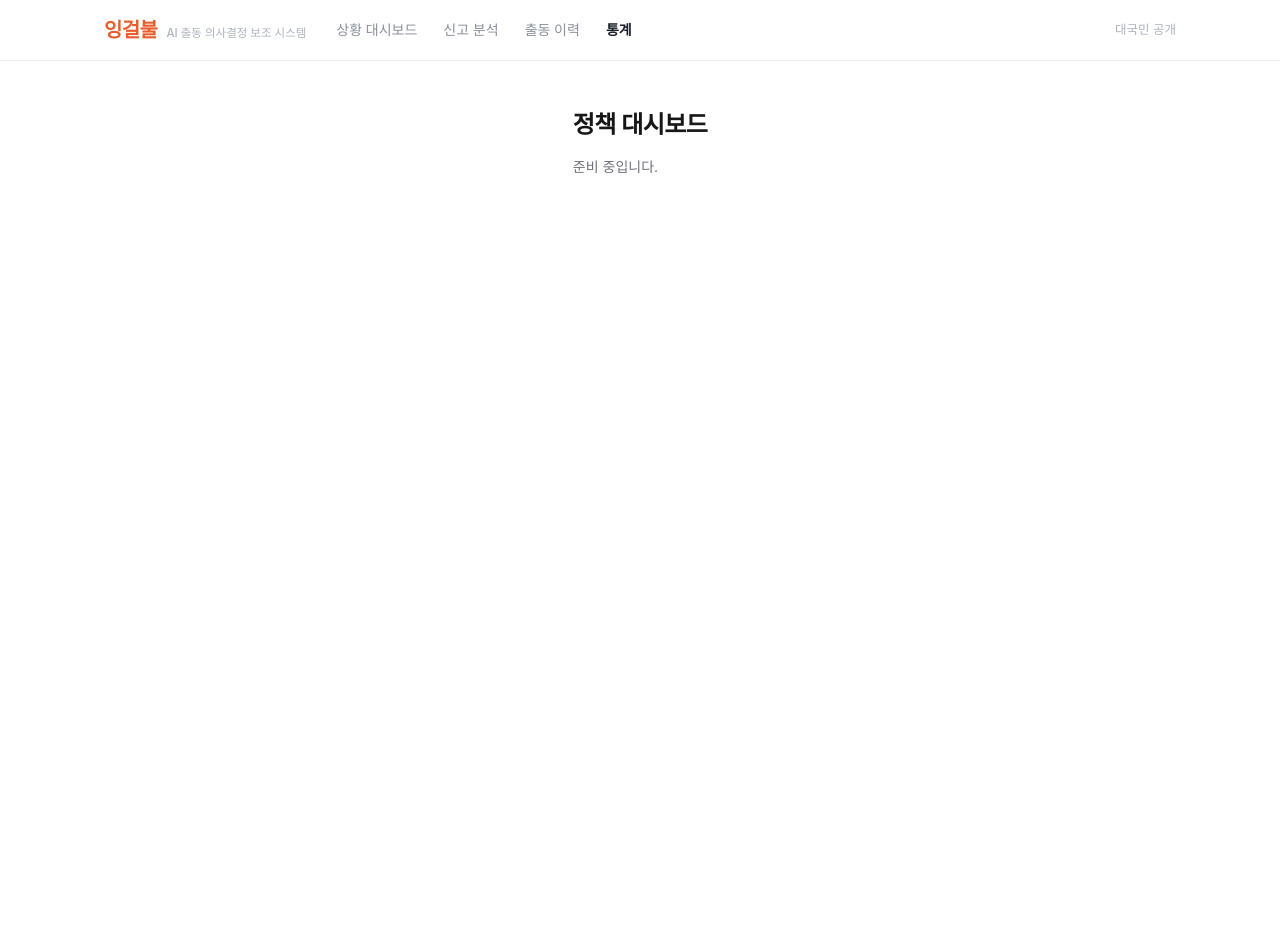
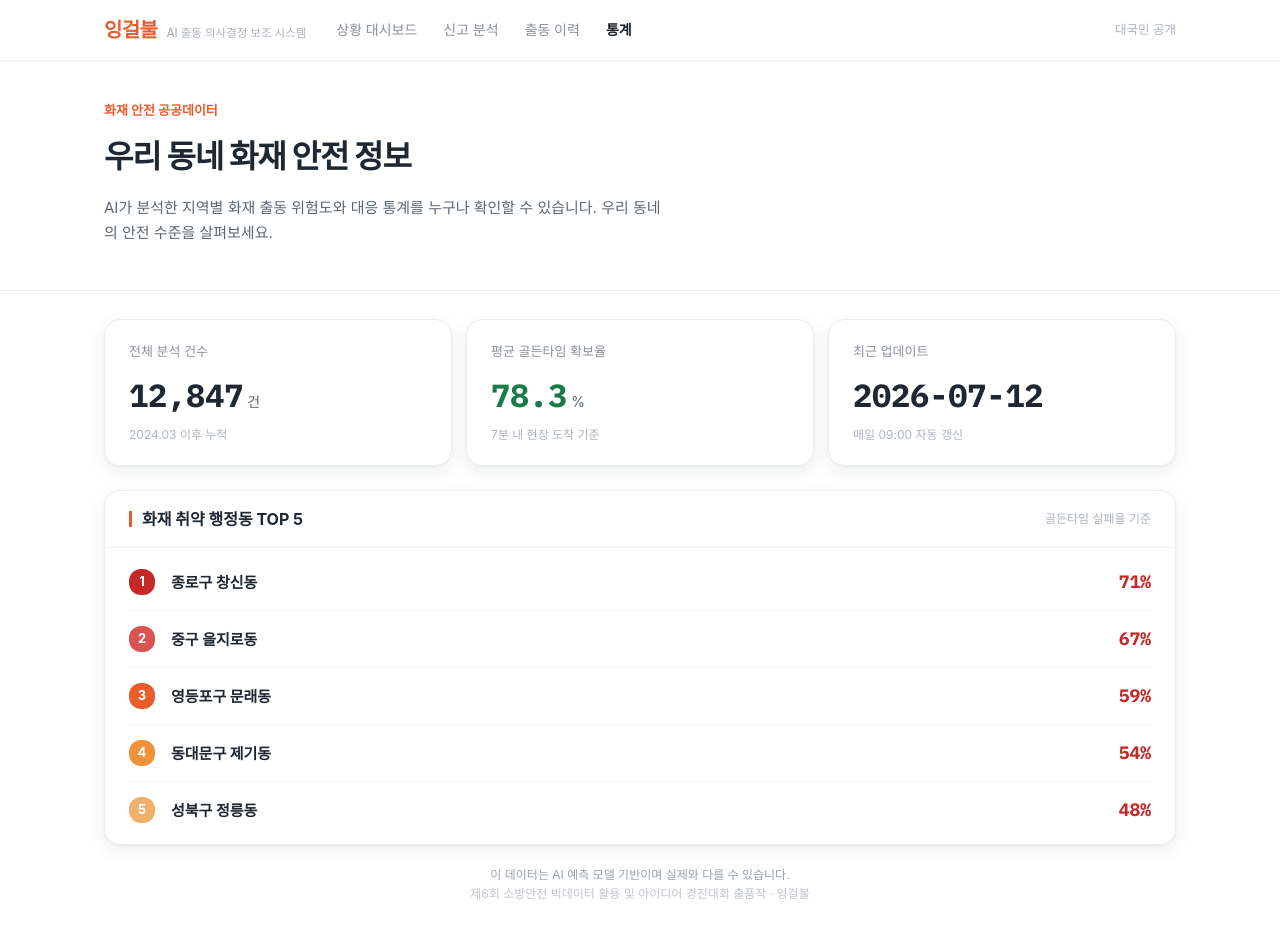
Before and after one commit to Trouvler/Ember-Client, a Next.js app: page /dashboard/policy in a window 1280 px wide. Shown: the top 938 px of the page. Before the commit the page ends 800 px from the top, so only its background shows below. Built offline with nearby package versions, Linux system fonts and the light colour scheme; a web font is replaced by a local one.

Commit message:
feat: 정책 대시보드 페이지 디자인 목업 반영
타이틀 배너, 요약 카드 3개(전체 분석 건수·평균 골든타임 확보율·최근 업데이트), 화재 취약 행정동 TOP5 순위 리스트를 샘플 데이터로 구현

```diff
--- a/src/views/dashboard-policy/ui/DashboardPolicyView.tsx
+++ b/src/views/dashboard-policy/ui/DashboardPolicyView.tsx
@@ -1,8 +1,127 @@
+const SUMMARY_CARDS = [
+  {
+    label: "전체 분석 건수",
+    value: "12,847",
+    unit: "건",
+    valueClassName: "text-ink",
+    caption: "2024.03 이후 누적",
+  },
+  {
+    label: "평균 골든타임 확보율",
+    value: "78.3",
+    unit: "%",
+    valueClassName: "text-risk-low",
+    caption: "7분 내 현장 도착 기준",
+  },
+  {
+    label: "최근 업데이트",
+    value: "2026-07-12",
+    unit: null,
+    valueClassName: "text-ink",
+    caption: "매일 09:00 자동 갱신",
+  },
+];
+
+const TOP_VULNERABLE_DISTRICTS = [
+  { rank: 1, name: "종로구 창신동", rate: 71, badgeClassName: "bg-risk-high" },
+  { rank: 2, name: "중구 을지로동", rate: 67, badgeClassName: "bg-[#d9534f]" },
+  { rank: 3, name: "영등포구 문래동", rate: 59, badgeClassName: "bg-ember" },
+  {
+    rank: 4,
+    name: "동대문구 제기동",
+    rate: 54,
+    badgeClassName: "bg-[#f0913c]",
+  },
+  { rank: 5, name: "성북구 정릉동", rate: 48, badgeClassName: "bg-[#f0b06a]" },
+];
+
 export default function DashboardPolicyView() {
   return (
-    <div className="mx-auto max-w-3xl px-6 py-12">
-      <h1 className="text-2xl font-semibold tracking-tight">정책 대시보드</h1>
-      <p className="mt-4 text-sm text-zinc-500">준비 중입니다.</p>
+    <div>
+      {/* 타이틀 배너 */}
+      <div className="border-b border-[#edeff2] bg-white">
+        <div className="mx-auto max-w-[1120px] px-6 pt-10 pb-11">
+          <div className="mb-3 text-[13px] font-bold text-ember">
+            화재 안전 공공데이터
+          </div>
+          <h1 className="text-[32px] font-extrabold tracking-[-0.035em] text-ink">
+            우리 동네 화재 안전 정보
+          </h1>
+          <p className="mt-3.5 max-w-[560px] text-[15px] leading-[1.7] text-[#5c6672]">
+            AI가 분석한 지역별 화재 출동 위험도와 대응 통계를 누구나 확인할 수
+            있습니다. 우리 동네의 안전 수준을 살펴보세요.
+          </p>
+        </div>
+      </div>
+
+      <div className="mx-auto max-w-[1120px] px-6 pt-7 pb-10">
+        {/* 요약 카드 3개 */}
+        <div className="mb-6 grid grid-cols-3 gap-3.5">
+          {SUMMARY_CARDS.map((card) => (
+            <div
+              key={card.label}
+              className="rounded-2xl border border-[#ebedf0] px-6 py-5.5 card-shadow"
+            >
+              <div className="text-[13px] text-[#8b909a]">{card.label}</div>
+              <div className="mt-2.5 flex items-baseline gap-1">
+                <span
+                  className={`mono text-[32px] font-bold ${card.valueClassName}`}
+                >
+                  {card.value}
+                </span>
+                {card.unit ? (
+                  <span className="text-sm text-[#5c6672]">{card.unit}</span>
+                ) : null}
+              </div>
+              <div className="mt-2 text-xs text-[#adb3bd]">{card.caption}</div>
+            </div>
+          ))}
+        </div>
+
+        {/* 취약 행정동 TOP5 */}
+        <section className="rounded-2xl border border-[#ebedf0] card-shadow">
+          <div className="flex items-center justify-between border-b border-[#eef0f3] px-6 py-4">
+            <div className="flex items-center gap-2.5">
+              <span className="h-4 w-[3px] bg-ember" />
+              <h2 className="text-base font-bold text-ink">
+                화재 취약 행정동 TOP 5
+              </h2>
+            </div>
+            <span className="text-xs text-[#adb3bd]">골든타임 실패율 기준</span>
+          </div>
+          <div className="px-6 py-1.5">
+            {TOP_VULNERABLE_DISTRICTS.map((district) => (
+              <div
+                key={district.rank}
+                className="flex items-center gap-4 border-b border-[#f2f4f6] py-3.5 last:border-b-0"
+              >
+                <span
+                  className={`flex h-[26px] w-[26px] shrink-0 items-center justify-center rounded-xl text-[13px] font-bold text-white ${district.badgeClassName}`}
+                >
+                  {district.rank}
+                </span>
+                <div className="flex-1">
+                  <span className="text-[15px] font-bold text-ink">
+                    {district.name}
+                  </span>
+                </div>
+                <span className="mono text-lg font-bold text-risk-high">
+                  {district.rate}%
+                </span>
+              </div>
+            ))}
+          </div>
+        </section>
+
+        {/* 안내문 */}
+        <div className="mt-5 text-center text-xs leading-[1.6] text-[#9aa1ab]">
+          이 데이터는 AI 예측 모델 기반이며 실제와 다를 수 있습니다.
+          <br />
+          <span className="text-[#c0c4cc]">
+            제6회 소방안전 빅데이터 활용 및 아이디어 경진대회 출품작 · 잉걸불
+          </span>
+        </div>
+      </div>
     </div>
   );
 }
```
